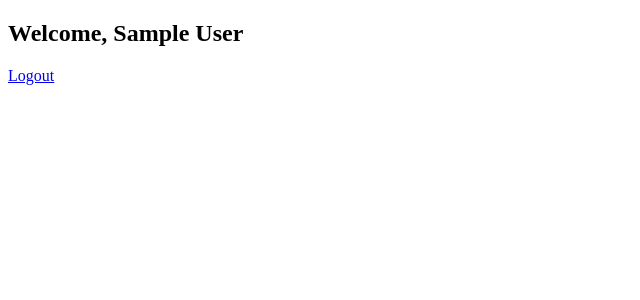
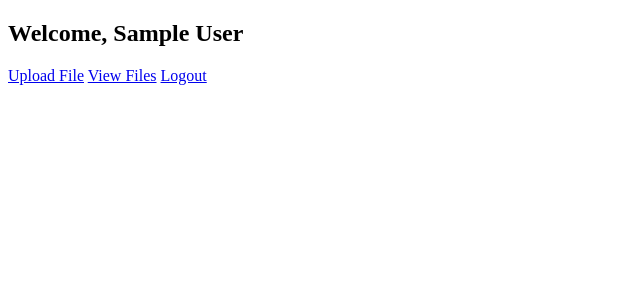
Before and after one commit to sabadope/RBAC-by-sabadope, a PHP site: page /dashboard.php in a window 1280 px wide. Shown: the top 300 px of the page, without its empty margins (0-640 px from the left). Run offline with PHP 8.4, Linux system fonts and the light colour scheme; the visitor is signed in with stand-in values (Sample User, id 1).

Commit message:
Added Files using Linux

```diff
--- a/public/dashboard.php
+++ b/public/dashboard.php
@@ -25,7 +25,7 @@ $role = $_SESSION["role"];
 
 <h2>Welcome, <?php echo $_SESSION["name"]; ?></h2>
 
-<!-- Toggle Buttons Based on Role -->
+<!-- Role-Based Buttons -->
 <?php if ($role === "Admin"): ?>
     <button>Admin</button>
     <button>Manager</button>
@@ -37,6 +37,9 @@ $role = $_SESSION["role"];
     <button>User</button>
 <?php endif; ?>
 
+<!-- File Upload & View Files -->
+<a href="upload.php">Upload File</a>
+<a href="view_files.php">View Files</a>
 <a href="logout.php">Logout</a>
 
 </body>
```
